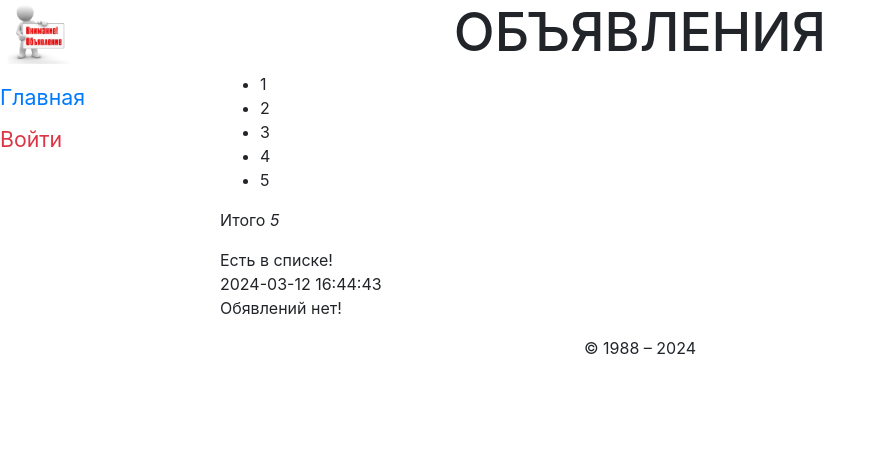
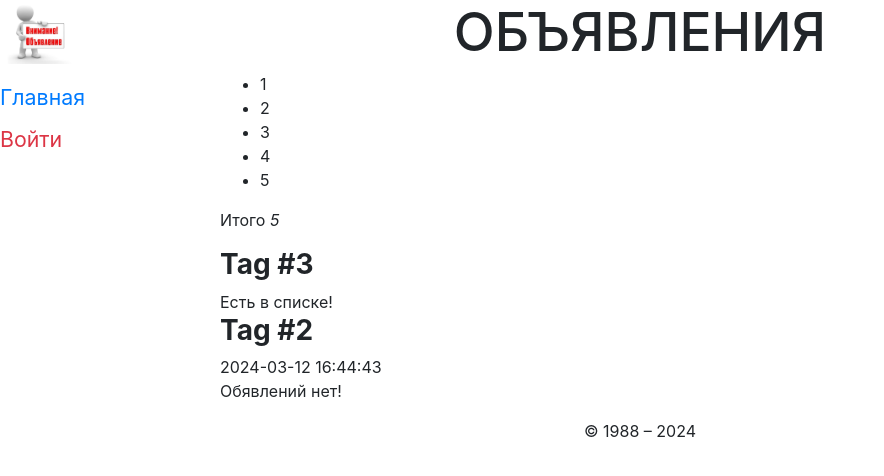
Before and after one commit to sholpan4/DJANGO, a Django app: template templates/index.html in a window 1280 px wide. Shown: the top 476 px of the page, without its empty margins (0-884 px from the left). Run offline with Django 4.2, Linux system fonts and the light colour scheme; the template is opened without the code that fills it, so the values that code supplies are empty; some libraries are stand-ins or nearby versions.

Commit message:
hw34_36 files

```diff
--- a/bboard/templatetags/filtertags.py
+++ b/bboard/templatetags/filtertags.py
@@ -42,32 +42,38 @@ def ulist(*args):
     return {'items': args}
 
 
+# filter #1
 @register.filter
 def half_string(value):
-    half_length = int(len(value) / 2)
-    return mark_safe(value[:half_length])
+    half_length = len(value) // 2
+    return value[:half_length]
 
 
+# filter #2
 @register.filter
 def add_percent(value):
     return f'{value}%'
 
 
+# filter #3
 @register.filter
 def uppercase(value):
     return value.upper()
 
 
+# tag #1
 @register.simple_tag
 def split_string(string, sep):
     return string.split(sep)
 
 
+# tag #2
 @register.simple_tag
 def current_datetime():
     return datetime.now().strftime('%Y-%m-%d %H:%M:%S')
 
 
+# tag #3
 @register.simple_tag
 def check_list_item(item, item_list, message_if_present, message_if_not_present):
     item_list = ['apple', 'strawberry', 'banana']
--- a/templates/index.html
+++ b/templates/index.html
@@ -8,10 +8,11 @@
 
     {% ulist '1' '2' '3' '4' '5' %}
 
-
+    <h3><strong>Tag #3</strong></h3>
     {% check_list_item 'apple' item_list 'Есть в списке!' 'Нет в списке!' %}
     <br>
 
+    <h3><strong>Tag #2</strong></h3>
     {% current_datetime %}
 
 {% for bb in bbs %}
@@ -30,20 +31,25 @@
     <p>{{ bb.content|truncatewords_html:2 }}</p>
 {#    <p>{{ bb.content|bbcode|safe }}</p>#}
 
+    <h3><strong>Filter #1</strong></h3>
     <p>{{ bb.content|half_string }}</p>
+
+    <h3><strong>Filter #3</strong></h3>
     <p>{{ bb.content|uppercase }}</p>
 
-    {% split_string 'Выводит,полный,набор,отладочной,информации.' ', ' as result_array %}
+    <h3><strong>Tag #1</strong></h3>
     <ul>
-    {% for item in result_array %}
-        <li>{{ item }}</li>
-    {% endfor %}
+        {% split_string 'популярный,портал,для,проверки,текстов' ',' as items %}
+        {% for item in items %}
+            <li>{{ item }}</li>
+        {% endfor %}
     </ul>
-
 
     {% autoescape on %}
     <p>Цена: {{ bb.price|cur }}</p>
     <p><strong>Цена:</strong> {{ bb.price|cur:'$' }}</p>
+
+    <h3><strong>Filter #2</strong></h3>
     <p><strong>Цена:</strong> {{ bb.price|add_percent }}</p>
     {% endautoescape %}
 
```
